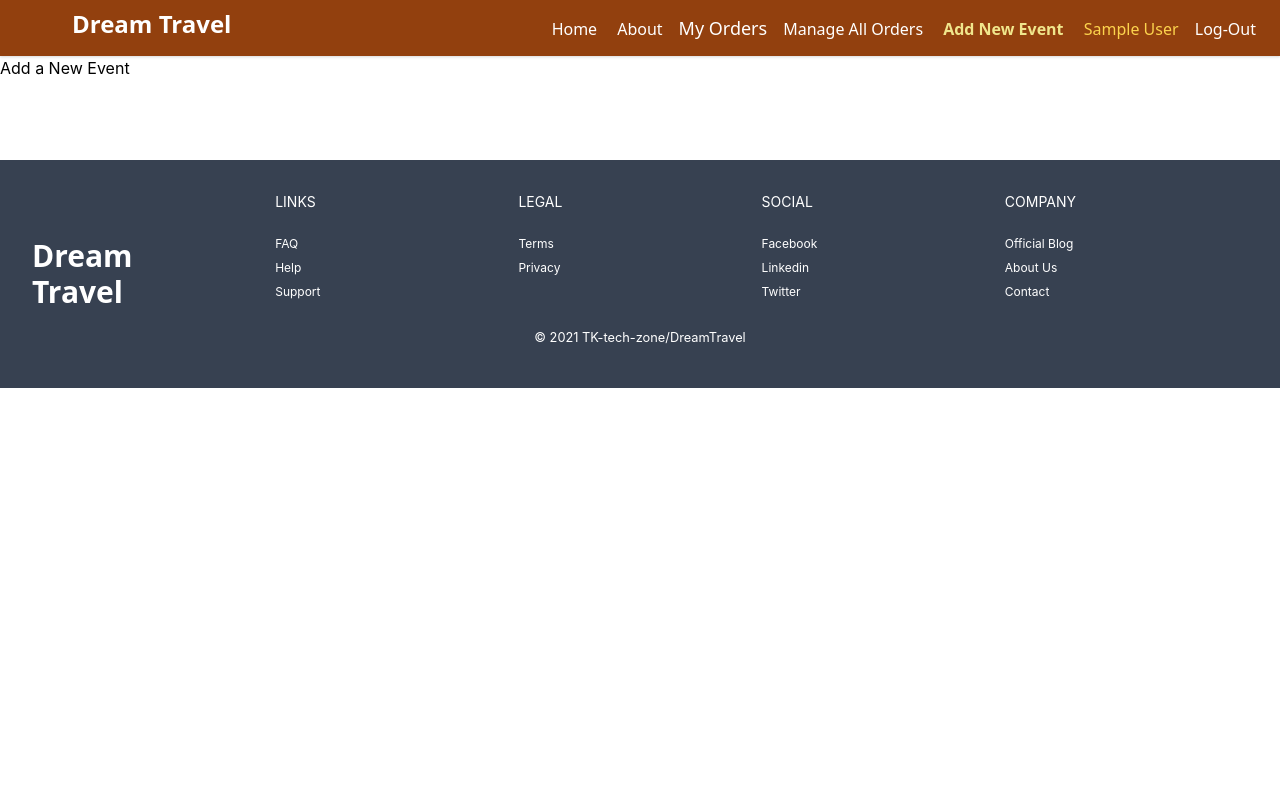
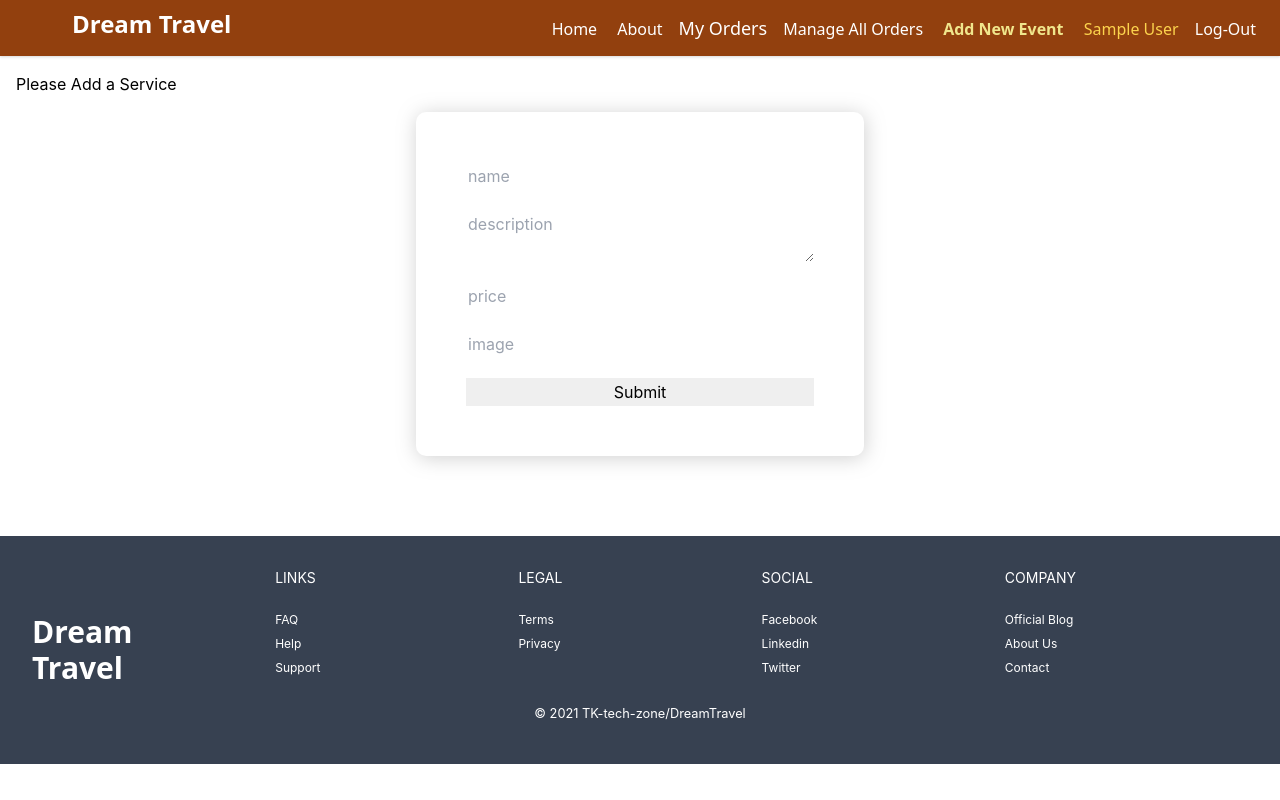
Before and after one commit to TitasKanti/dream-travel, a React (Create React App) app: page /addEvent in a window 1280 px wide. Built offline with nearby package versions, Linux system fonts and the light colour scheme; no server answers; sample sign-in values are in the browser's storage.

Commit message:
some update

```diff
--- /dev/null
+++ b/src/Components/AddNewEvent/AddNewEvent.css
@@ -0,0 +1,19 @@
+.add-service form{
+    display: flex;
+    flex-direction: column;
+    width: 35%;
+    padding: 50px;
+    /* border: 2px solid blue; */
+    border-radius: 10px;
+    box-shadow: 1px 2px 20px rgba(128, 128, 128, 0.37);
+    margin: 0 auto;
+    row-gap: 20px;
+    /* background-color: rgb(82, 117, 12); */
+}
+
+.add-service form input, textarea{
+    /* background-color: ivory; */
+    /* color: blue; */
+    /* border-radius: 5px; */
+    padding: 2px;
+}
--- a/src/Components/AddNewEvent/AddNewEvent.js
+++ b/src/Components/AddNewEvent/AddNewEvent.js
@@ -1,10 +1,40 @@
 import React from 'react';
+import { useForm } from "react-hook-form";
+import './AddNewEvent.css';
 
 const AddNewEvent = () => {
+    const { register, handleSubmit, reset } = useForm();
+
+    const onSubmit = data => {
+        console.log(data);
+        const newEvent = { data }
+        fetch('http://localhost:5000/addEvent', {
+            method: 'POST',
+            headers: {
+                'content-type': 'application/json'
+            },
+            body: JSON.stringify(newEvent)
+        })
+            .then(res => res.json())
+            .then(data => {
+                if (data.insertedId) {
+                    alert('successfully added the user.')
+                }
+            })
+        reset();
+    }
+
     return (
-        <div>
-            <h2> Add a New Event</h2>
-        </div>
+        <div className="add-service">
+            <h2 className="m-4">Please Add a Service</h2>
+            <form onSubmit={handleSubmit(onSubmit)}>
+                <input {...register("name", { required: true, maxLength: 20 })} placeholder="name" />
+                <textarea {...register("duration")} placeholder="description" />
+                <input type="text" {...register("price")} placeholder="price" />
+                <input  {...register("img")} placeholder="image" />
+                <input type="submit" />
+            </form>
+        </div >
     );
 };
 
```
